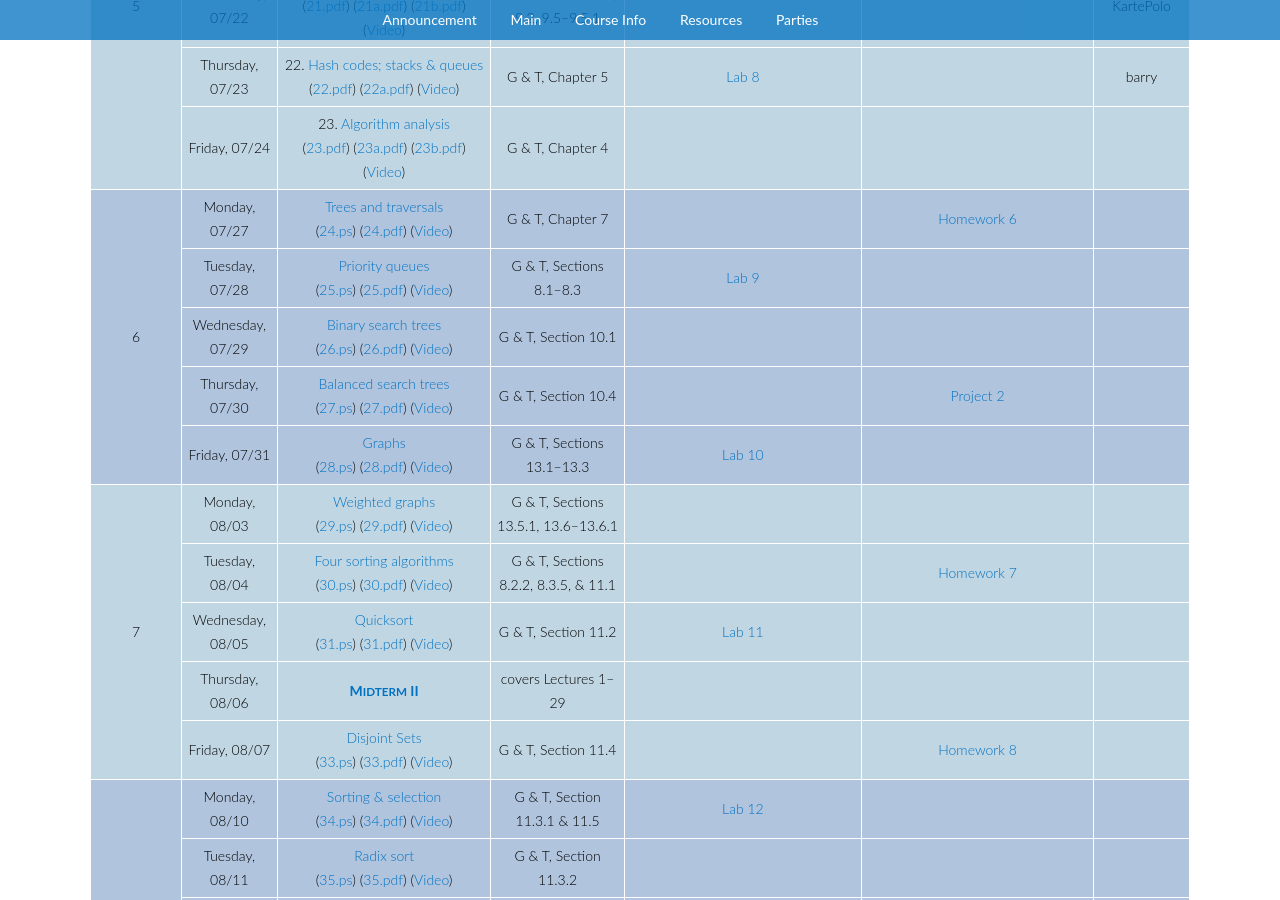
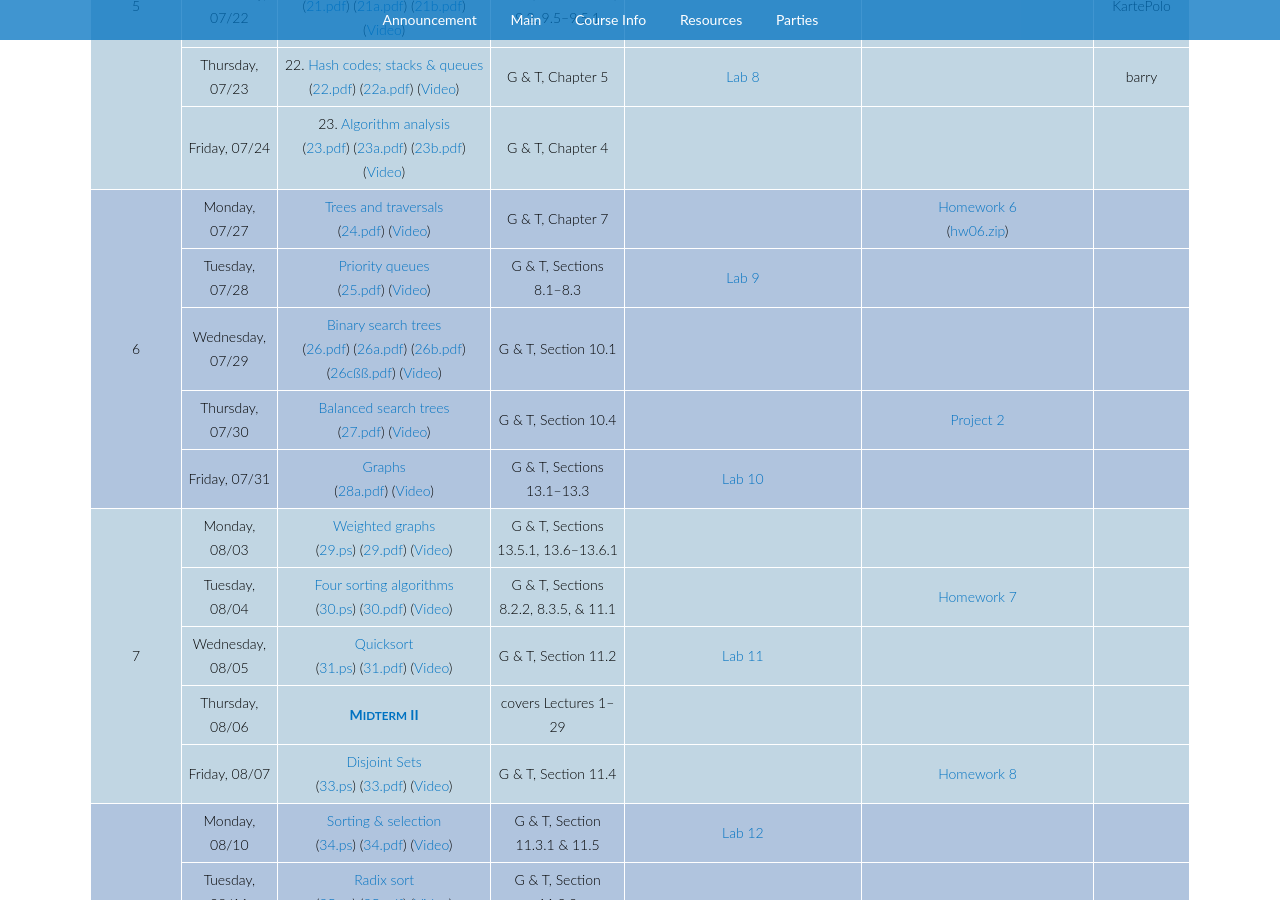
Before and after one commit to gaotx/cs61b, a Jekyll site: the page built from index.html, in a window 1280 px wide and 900 px high, scrolled down 2608 px. Built offline with Jekyll 4.4.1, drawn with Linux system fonts in a browser that asks for light colours; the list of posts is cut into pages by our own code; comment, search, counter and statistics services are not loaded.

Commit message:
complete hw06

```diff
--- a/index.html
+++ b/index.html
@@ -435,23 +435,21 @@ title: CS61B
 <tr class="even">
 <td rowspan="5" class="weeknum">6</td>
 <td>Monday, 07/27</td>
-<td><a href="lec/24">Trees and traversals</a> <br>
-    (<a href="lec/24.ps">24.ps</a>)
+<td><a href="lec/24.txt">Trees and traversals</a> <br>
     (<a href="lec/24.pdf">24.pdf</a>)
-    (<a href="http://www.youtube.com/watch?v=mFPmKGIrQs4">Video</a>)
+    (<a href="https://www.youtube.com/watch?v=vfS1KN93olw&list=PL-XXv-cvA_iAlnI-BQr9hjqADPBtujFJd&index=16">Video</a>)
     </td>
 <td>G &amp; T, Chapter 7</td>
 <td></td>
-<td><a href="hw/hw06">Homework 6</a></td>
+<td><a href="hw/hw06">Homework 6</a> <br> (<a href="my-sol/hw06/hw06.zip">hw06.zip</a>)</td>
 <td></td>
 </tr>
 
 <tr class="even">
 <td>Tuesday, 07/28</td>
-<td><a href="lec/25">Priority queues</a> <br>
-    (<a href="lec/25.ps">25.ps</a>)
+<td><a href="lec/25.txt">Priority queues</a> <br>
     (<a href="lec/25.pdf">25.pdf</a>)
-    (<a href="http://www.youtube.com/watch?v=mFPmKGIrQs4">Video</a>)
+    (<a href="https://www.youtube.com/watch?v=vfS1KN93olw&list=PL-XXv-cvA_iAlnI-BQr9hjqADPBtujFJd&index=16">Video</a>)
     </td>
 <td>G &amp; T, Sections 8.1–8.3</td>
 <td><a href="lab/lab09">Lab 9</a></td>
@@ -461,10 +459,12 @@ title: CS61B
 
 <tr class="even">
 <td>Wednesday, 07/29</td>
-<td><a href="lec/26">Binary search trees</a> <br>
-    (<a href="lec/26.ps">26.ps</a>)
+<td><a href="lec/26.txt">Binary search trees</a> <br>
     (<a href="lec/26.pdf">26.pdf</a>)
-    (<a href="http://www.youtube.com/watch?v=mFPmKGIrQs4">Video</a>)
+    (<a href="lec/26a.pdf">26a.pdf</a>)
+    (<a href="lec/26b.pdf">26b.pdf</a>)
+    (<a href="lec/26c.pdf">26cßß.pdf</a>)
+    (<a href="https://www.youtube.com/watch?v=1LwyGrA_TaA&index=17&list=PL-XXv-cvA_iAlnI-BQr9hjqADPBtujFJd">Video</a>)
     </td>
 <td>G &amp; T, Section 10.1</td>
 <td></td>
@@ -474,10 +474,9 @@ title: CS61B
 
 <tr class="even">
 <td>Thursday, 07/30</td>
-<td><a href="lec/27">Balanced search trees</a> <br>
-    (<a href="lec/27.ps">27.ps</a>)
+<td><a href="lec/27.txt">Balanced search trees</a> <br>
     (<a href="lec/27.pdf">27.pdf</a>)
-    (<a href="http://www.youtube.com/watch?v=mFPmKGIrQs4">Video</a>)
+    (<a href="https://www.youtube.com/watch?v=dgjX4HdMI-Q&list=PL-XXv-cvA_iAlnI-BQr9hjqADPBtujFJd&index=18">Video</a>)
     </td>
 <td>G &amp; T, Section 10.4</td>
 <td></td>
@@ -487,10 +486,9 @@ title: CS61B
 
 <tr class="even">
 <td>Friday, 07/31</td>
-<td><a href="lec/28">Graphs</a> <br>
-    (<a href="lec/28.ps">28.ps</a>)
-    (<a href="lec/28.pdf">28.pdf</a>)
-    (<a href="http://www.youtube.com/watch?v=mFPmKGIrQs4">Video</a>)
+<td><a href="lec/28.txt">Graphs</a> <br>
+    (<a href="lec/28a.pdf">28a.pdf</a>)
+    (<a href="https://www.youtube.com/watch?v=dgjX4HdMI-Q&list=PL-XXv-cvA_iAlnI-BQr9hjqADPBtujFJd&index=18">Video</a>)
     </td>
 <td>G &amp; T, Sections 13.1–13.3</td>
 <td><a href="lab/lab10">Lab 10</a></td>
```
Also changed, not shown: hw/hw06/index.md (+2 -0 lines), 1 other file.
